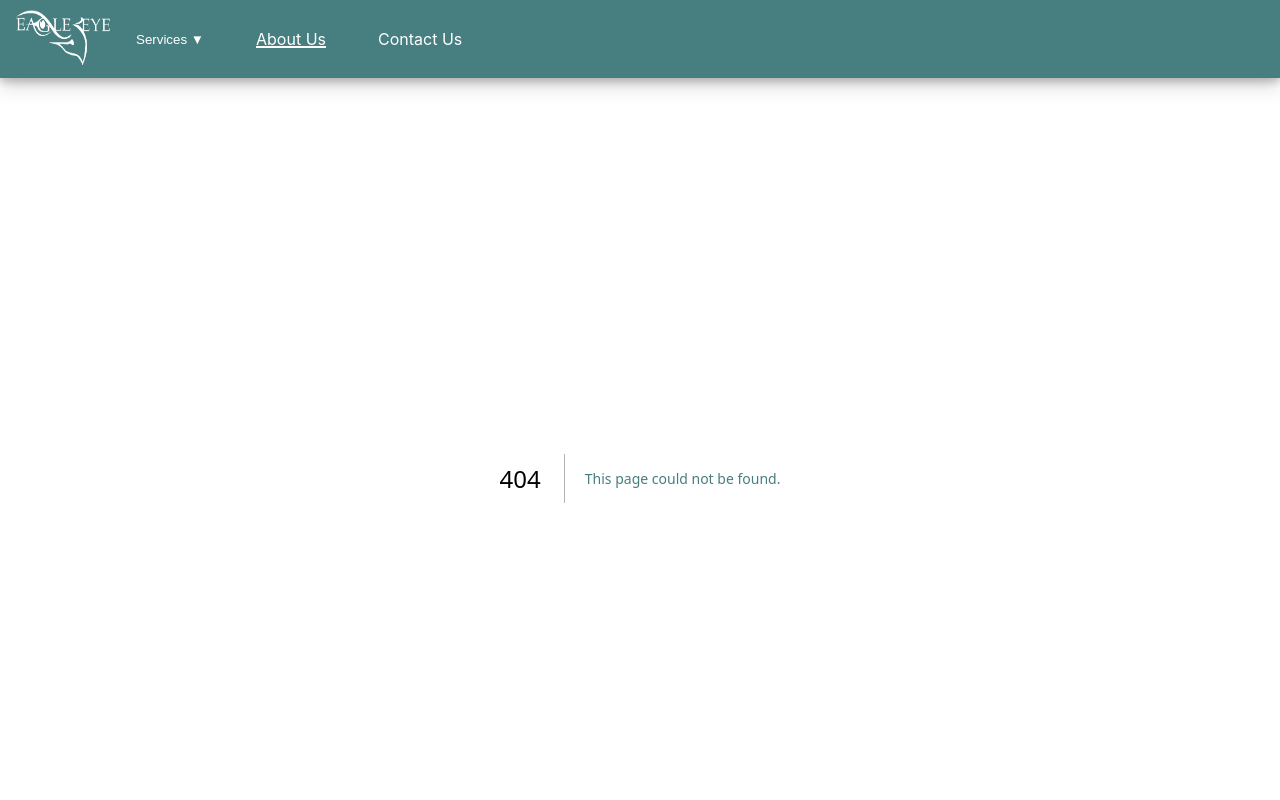
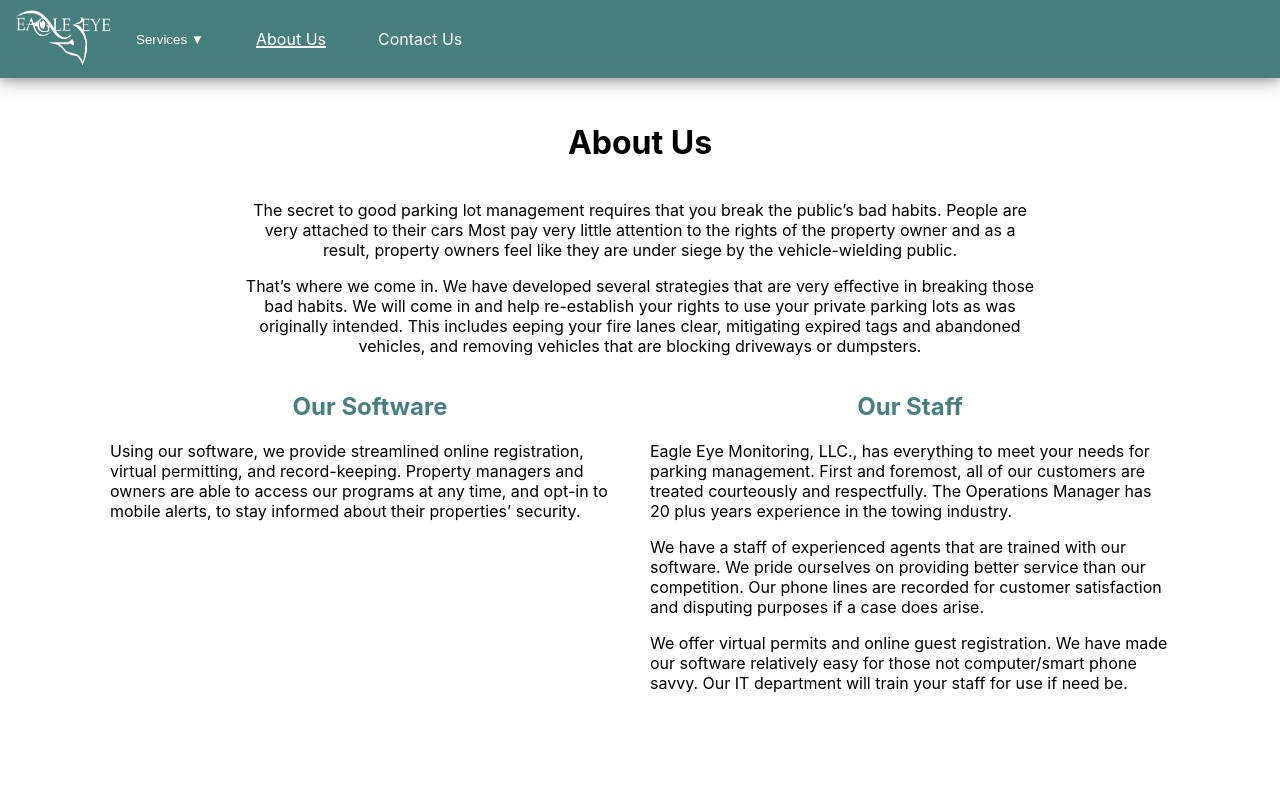
Before and after one commit to arifire21/eagle-eye-site, a Next.js app: page /about in a window 1280 px wide. Before the commit this address had no page. Shown: the top 800 px of the page. Built offline with nearby package versions, Linux system fonts and the light colour scheme.

Commit message:
about us content

```diff
--- /dev/null
+++ b/pages/about.tsx
@@ -0,0 +1,49 @@
+import Head from "next/head";
+
+export default function About() {
+    return (
+        <>
+        <Head>
+            <title>Eagle Eye Monitoring, LLC. - Painting</title>
+            <link rel="icon" href="/favicon.ico" />
+            <meta></meta>
+        </Head>
+
+        <div className='main-padding'>
+            <div className='mainContainer'>
+                <h1>About Us</h1>
+                <section style={{width:'800px', textAlign:'center'}}>
+                    <p>The secret to good parking lot management requires that you break the public’s bad habits.
+                        People are very attached to their cars
+                         Most pay very little attention to the rights of the property owner and as a result, property owners feel like they are under siege by the vehicle-wielding public.</p>
+                    <p>That’s where we come in.
+                        We have developed several strategies that are very effective in breaking those bad habits.
+                        We will come in and help re-establish your rights to use your private parking lots as was originally intended.
+                        This includes eeping your fire lanes clear, mitigating expired tags and abandoned vehicles, and removing vehicles that are blocking driveways or dumpsters.</p>
+                </section>
+
+                <div className='sbsContainer' style={{alignItems:'normal'}}>
+                    <section className='sbsText'>
+                        <h2>Our Software</h2>
+                        <p>Using our software, we provide streamlined online registration, virtual permitting, and record-keeping.
+                            Property managers and owners are able to access our programs at any time, and opt-in to mobile alerts, to stay informed about their properties’ security.</p>
+                    </section>
+
+                    <section className='sbsText'>
+                        <h2>Our Staff</h2>
+                        <p>Eagle Eye Monitoring, LLC., has everything to meet your needs for parking management.
+                            First and foremost, all of our customers are treated courteously and respectfully.
+                            The Operations Manager has 20 plus years experience in the towing industry.</p>
+                        <p>We have a staff of experienced agents that are trained with our software.
+                            We pride ourselves on providing better service than our competition.
+                            Our phone lines are recorded for customer satisfaction and disputing purposes if a case does arise.</p>
+                        <p>We offer virtual permits and online guest registration.
+                            We have made our software relatively easy for those not computer/smart phone savvy.
+                            Our IT department will train your staff for use if need be.</p>
+                    </section>
+                </div>
+            </div>
+        </div>
+        </>
+    )
+}
```
